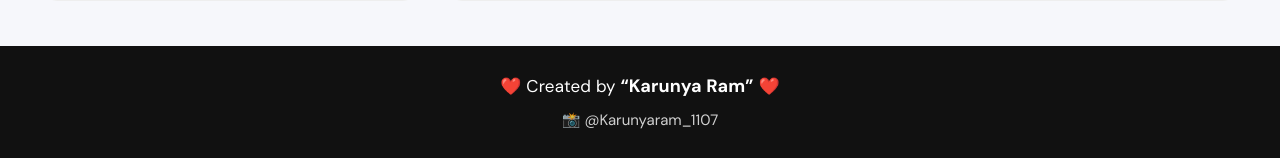
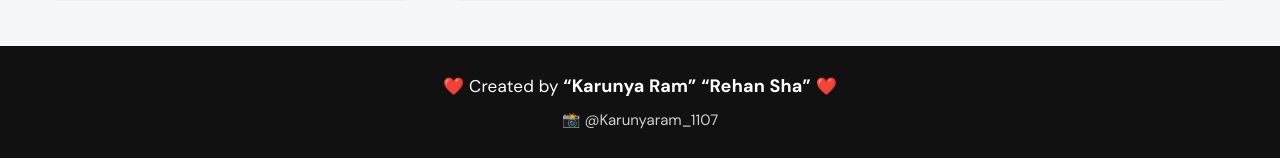
Before and after one commit to rehansha-dev/SPEND-WISE, a Flask app: page /expenses in a window 1280 px wide. Shown: the part 924-1082 px from the top of the page. Run offline with Flask 3, Linux system fonts and the light colour scheme; a user stored in the database is signed in; data comes from the database, SQL or seed files in the repository.

Commit message:
Update base.html

```diff
--- a/templates/base.html
+++ b/templates/base.html
@@ -82,11 +82,13 @@
         <p class="creator-text">
             ❤️ Created by
             <strong>“Karunya Ram”</strong>
+            <strong>“Rehan Sha”</strong>
             ❤️
         </p>
 
         <a
             href="https://www.instagram.com/karunyaram_1107/"
+            href="https://www.instagram.com/v.rehansha/"
             target="_blank"
             rel="noopener noreferrer"
             class="instagram-link"
```
